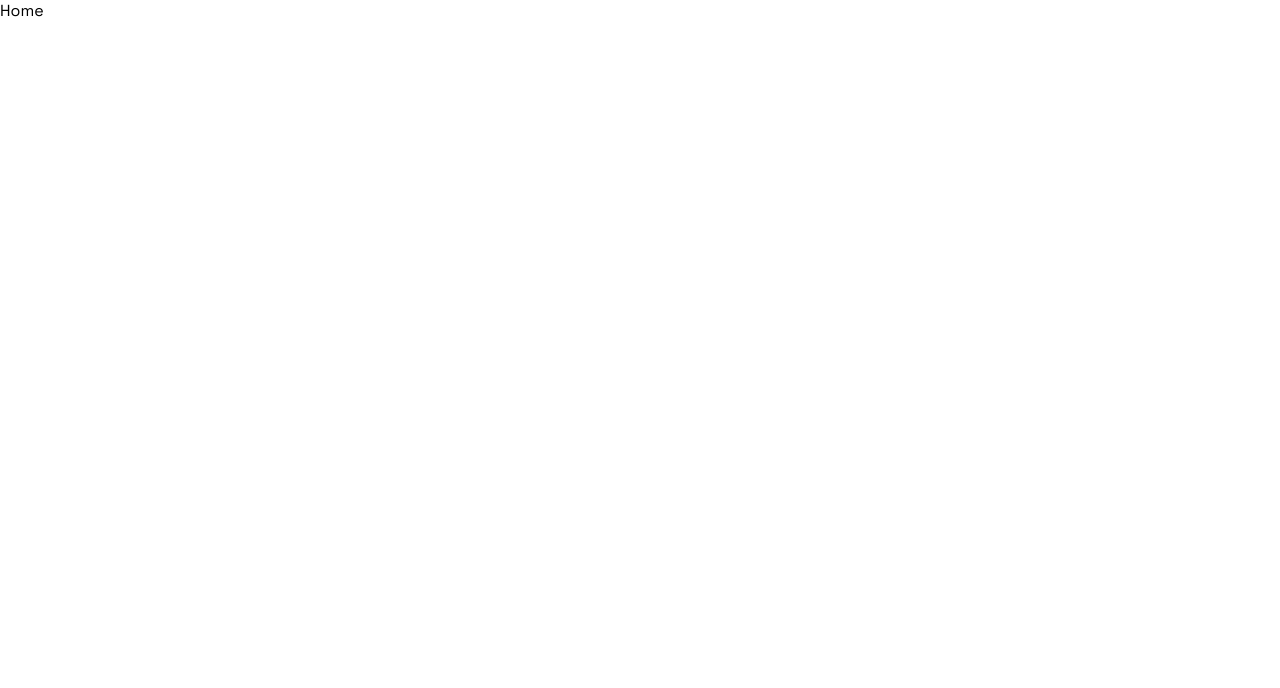
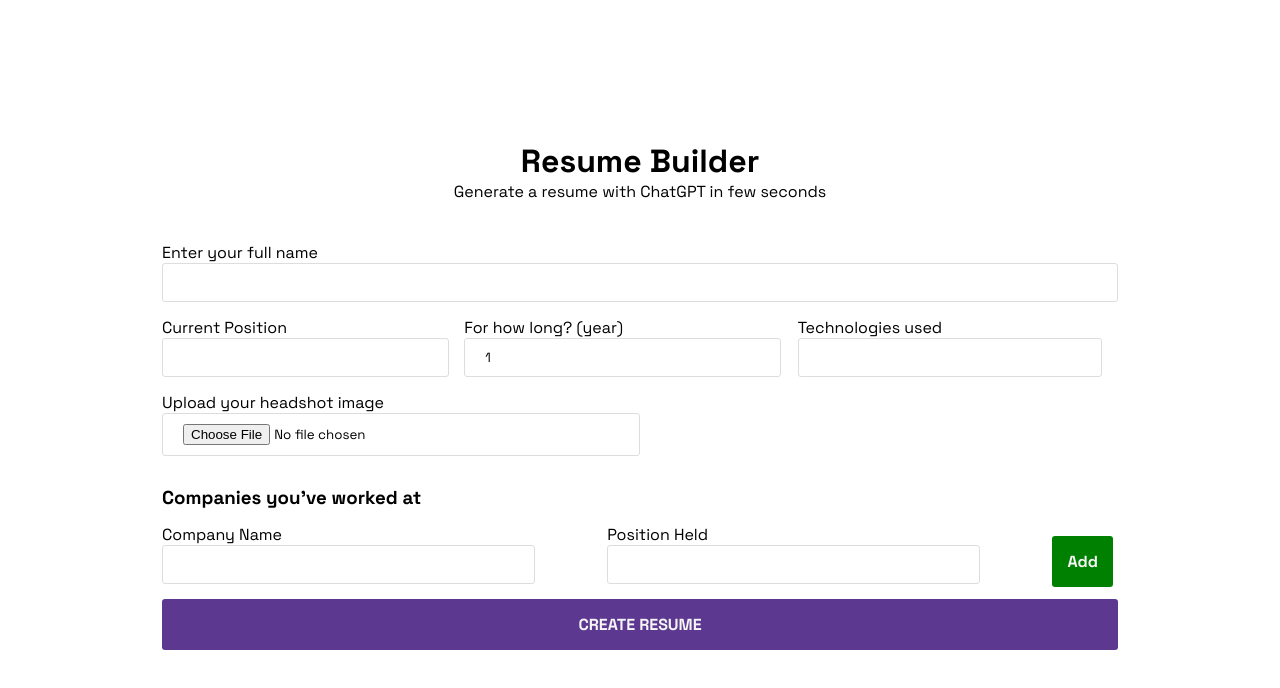
Before and after one commit to RajanBakshi238/Resume-builder, a React (Create React App) app in the folder client/: page / in a window 1280 px wide. Shown: the top 688 px of the page. Built offline with nearby package versions, Linux system fonts and the light colour scheme.

Commit message:
home page html done

```diff
--- a/client/src/components/Home.jsx
+++ b/client/src/components/Home.jsx
@@ -1,9 +1,155 @@
-import React from 'react'
+import React, { useState } from "react";
+import Loading from "./Loading";
 
 const Home = () => {
+  const [fullName, setFullName] = useState("");
+  const [currentPosition, setCurrentPosition] = useState("");
+  const [currentLength, setCurrentLength] = useState(1);
+  const [currentTechnologies, setCurrentTechnologies] = useState("");
+  const [headshot, setHeadshot] = useState(null);
+
+  const [companyInfo, setCompanyInfo] = useState([{ name: "", position: "" }]);
+
+  const [loading, setLoading] = useState(false);
+
+  const handleFormSubmit = (e) => {
+    e.preventDefault();
+    console.log({
+      fullName,
+      currentPosition,
+      currentLength,
+      currentTechnologies,
+      headshot,
+    });
+    setLoading(true);
+  };
+
+  const handleUpdateCompany = (e, index) => {
+    const { name, value } = e.target;
+    const list = [...companyInfo];
+    list[index][name] = value;
+    setCompanyInfo(list);
+  };
+
+  const handleRemoveCompany = (index) => {
+    const list = [...companyInfo];
+    list.splice(index, 1);
+    setCompanyInfo(list);
+  };
+
+  const handleAddCompany = () =>
+    setCompanyInfo([...companyInfo, { name: "", position: "" }]);
+
+  if (loading) {
+    return <Loading />;
+  }
+
   return (
-    <div>Home</div>
-  )
-}
+    <div className="app">
+      <h1>Resume Builder</h1>
+      <p>Generate a resume with ChatGPT in few seconds</p>
+      <form
+        onSubmit={handleFormSubmit}
+        method="POST"
+        encType="multipart/form-data"
+      >
+        <label htmlFor="fullName">Enter your full name</label>
+        <input
+          type="text"
+          required
+          name="fullName"
+          id="fullName"
+          value={fullName}
+          onChange={(e) => setFullName(e.target.value)}
+        />
+        <div className="nestedContainer">
+          <div>
+            <label htmlFor="currentPosition">Current Position</label>
+            <input
+              type="text"
+              required
+              name="currentPosition"
+              className="currentInput"
+              value={currentPosition}
+              onChange={(e) => setCurrentPosition(e.target.value)}
+            />
+          </div>
+          <div>
+            <label htmlFor="currentLength">For how long? (year)</label>
+            <input
+              type="number"
+              required
+              name="currentLength"
+              className="currentInput"
+              value={currentLength}
+              onChange={(e) => setCurrentLength(e.target.value)}
+            />
+          </div>
+          <div>
+            <label htmlFor="currentTechnologies">Technologies used</label>
+            <input
+              type="text"
+              required
+              name="currentTechnologies"
+              className="currentInput"
+              value={currentTechnologies}
+              onChange={(e) => setCurrentTechnologies(e.target.value)}
+            />
+          </div>
+        </div>
+        <label htmlFor="photo">Upload your headshot image</label>
+        <input
+          type="file"
+          name="photo"
+          required
+          id="photo"
+          accept="image/x-png,image/jpeg"
+          onChange={(e) => setHeadshot(e.target.files[0])}
+        />
+        <h3>Companies you've worked at</h3>
+        {companyInfo.map((company, index) => (
+          <div className="nestedContainer" key={index}>
+            <div className="companies">
+              <label htmlFor="name">Company Name</label>
+              <input
+                type="text"
+                name="name"
+                required
+                onChange={(e) => handleUpdateCompany(e, index)}
+              />
+            </div>
+            <div className="companies">
+              <label htmlFor="position">Position Held</label>
+              <input
+                type="text"
+                name="position"
+                required
+                onChange={(e) => handleUpdateCompany(e, index)}
+              />
+            </div>
 
-export default Home
+            <div className="btn__group">
+              {companyInfo.length - 1 === index && companyInfo.length < 4 && (
+                <button id="addBtn" onClick={handleAddCompany}>
+                  Add
+                </button>
+              )}
+              {companyInfo.length > 1 && (
+                <button
+                  id="deleteBtn"
+                  onClick={() => handleRemoveCompany(index)}
+                >
+                  Del
+                </button>
+              )}
+            </div>
+          </div>
+        ))}
+
+        <button>CREATE RESUME</button>
+      </form>
+    </div>
+  );
+};
+
+export default Home;
```
